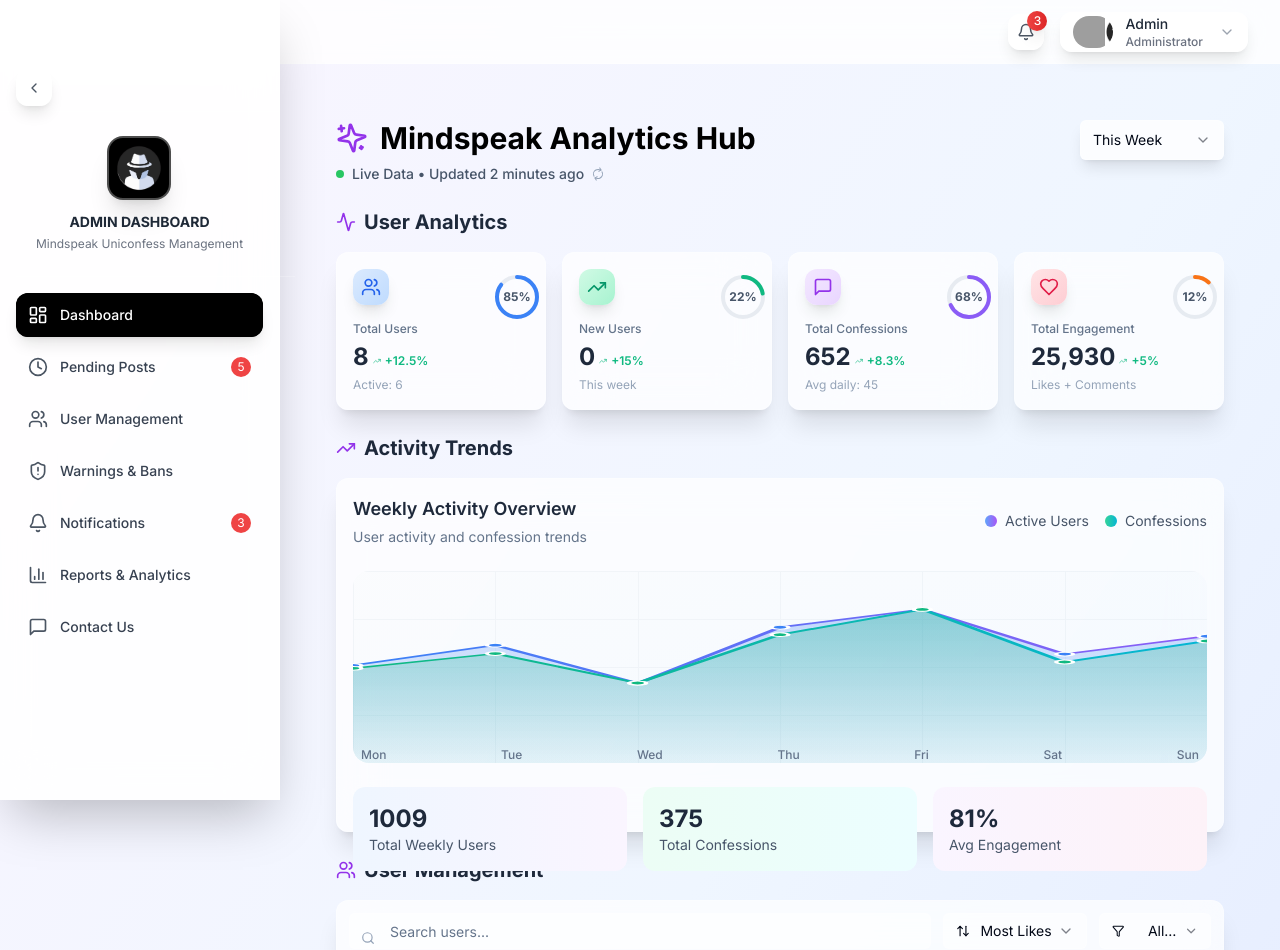
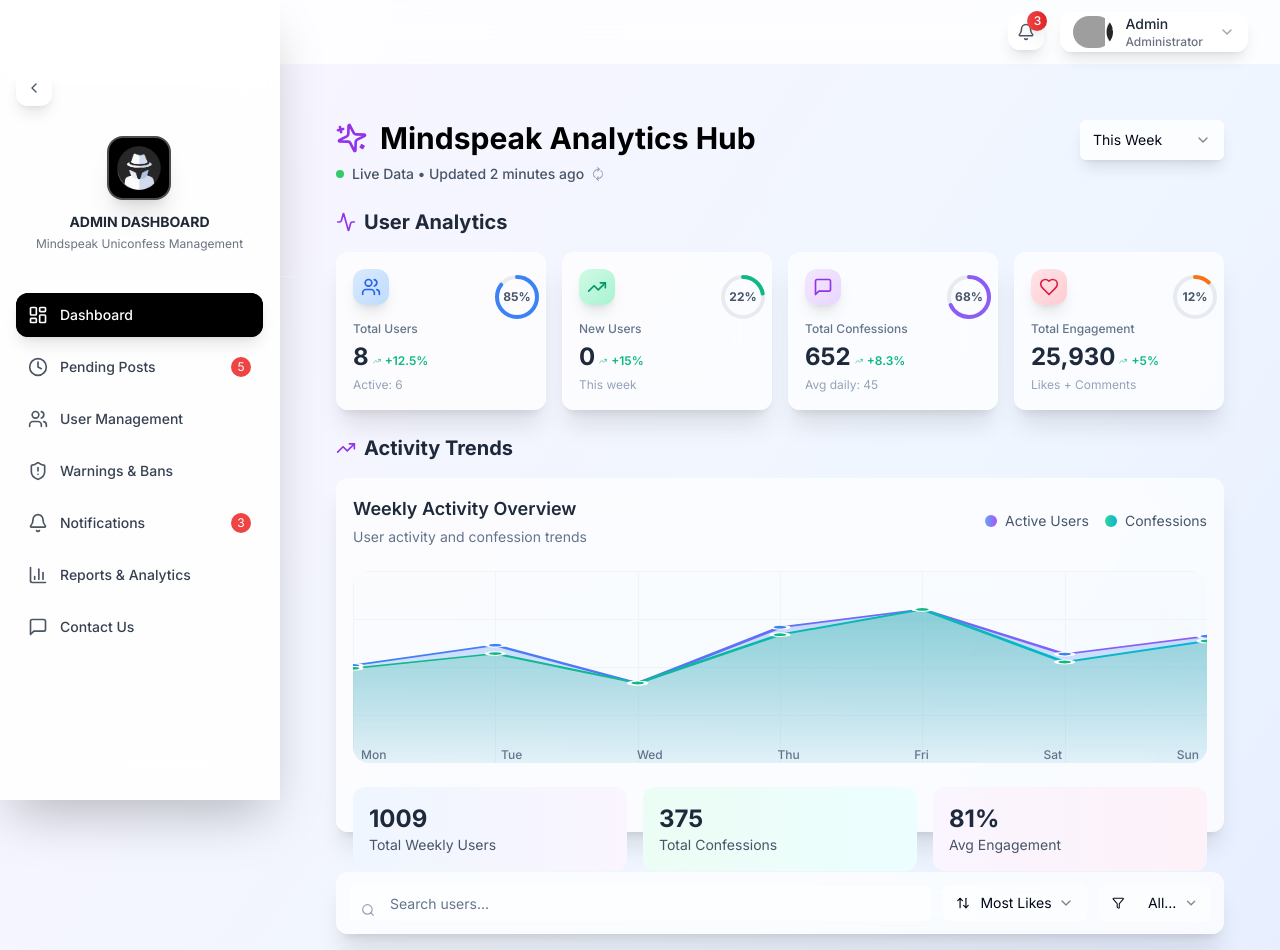
Before and after one commit to chhengkhim/Junior_project, a Next.js app in the folder frontend/: page /admin-dashboard/admin/dashboard in a window 1280 px wide. Shown: the top 950 px of the page. Built offline with nearby package versions, Linux system fonts and the light colour scheme; grey boxes are pictures that could not be loaded.

Commit message:
remove the user management h1 tag on admin

```diff
--- a/frontend/src/app/admin-dashboard/admin/dashboard/page.tsx
+++ b/frontend/src/app/admin-dashboard/admin/dashboard/page.tsx
@@ -549,15 +549,6 @@
           transition={{ duration: 0.6, delay: 0.3 }}
         >
           <div className="flex flex-col sm:flex-row justify-between items-start sm:items-center gap-4 mb-3 md:mb-4">
-            <motion.h2
-              className="text-lg md:text-xl font-bold text-slate-800 flex items-center gap-2"
-              initial={{ opacity: 0, x: -20 }}
-              animate={{ opacity: 1, x: 0 }}
-              transition={{ delay: 0.4 }}
-            >
-              <Users className="w-4 h-4 md:w-5 md:h-5 text-purple-600" />
-              User Management
-            </motion.h2>
             <div className="flex items-center gap-2 sm:gap-3 w-full sm:w-auto">
               <AnimatePresence>
                 {selectedUsers.length > 0 && (
```
